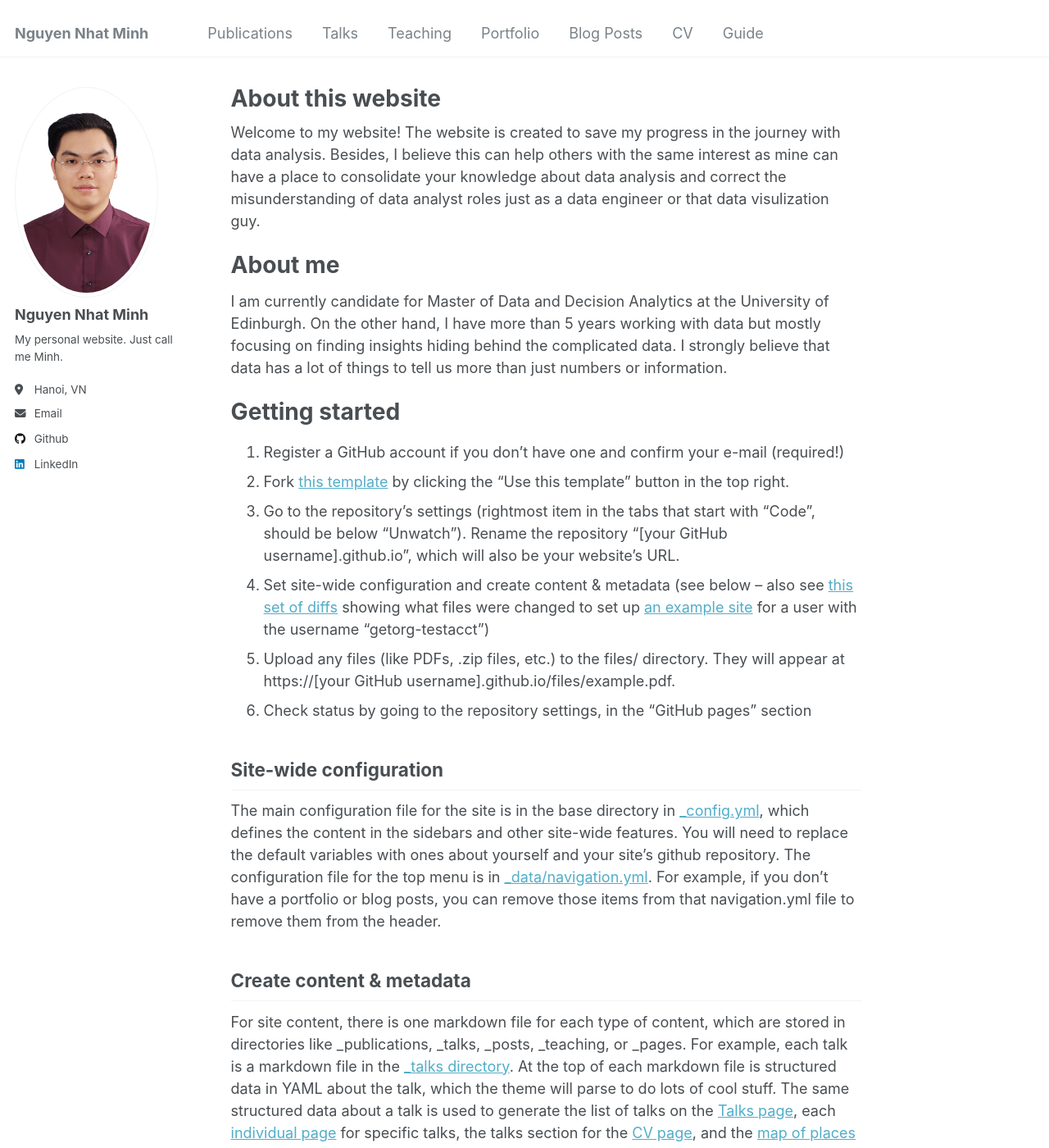
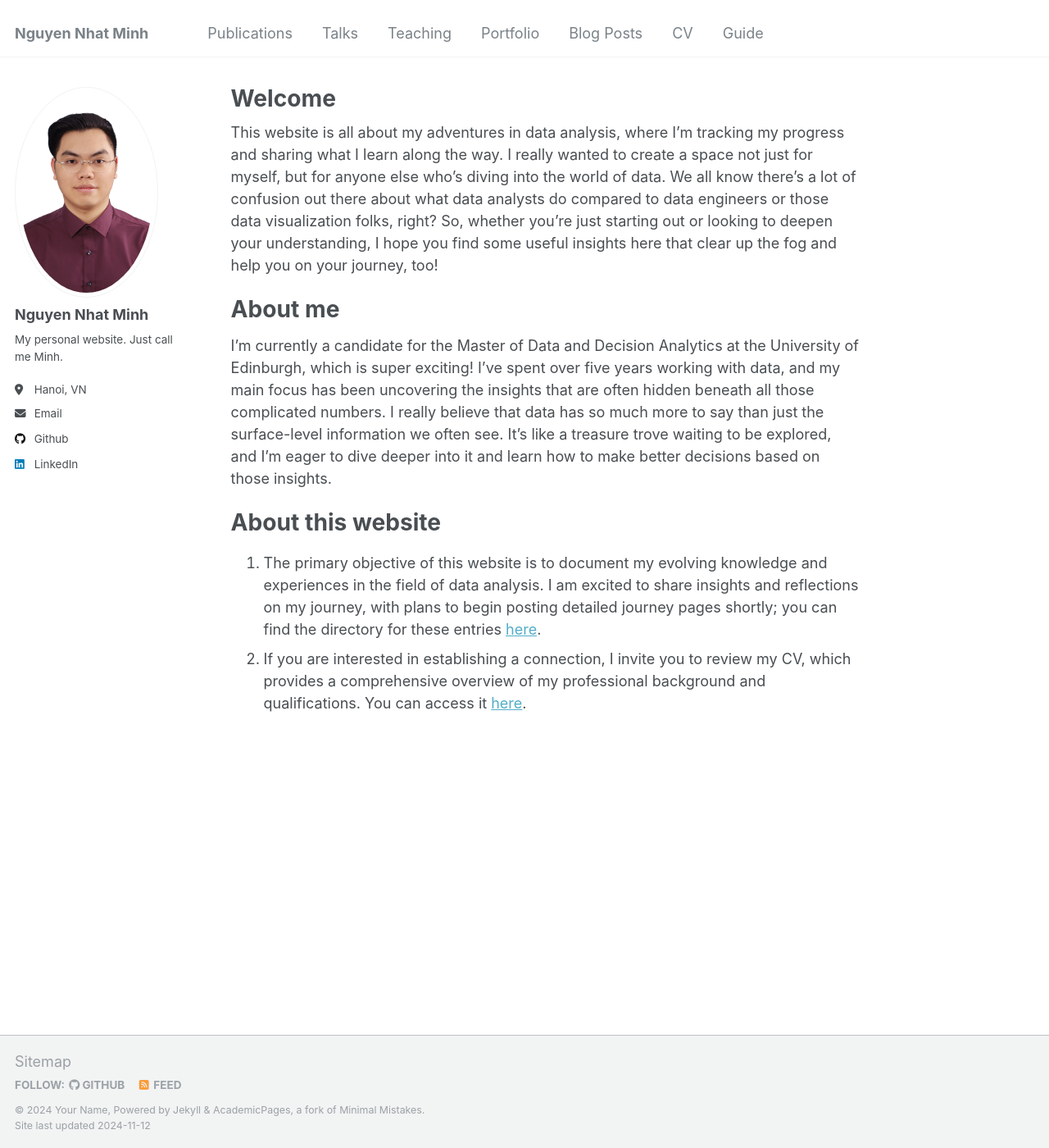
Before and after one commit to nguyen-nhat-minh/nguyen-nhat-minh.github.io, a Jekyll site: the page built from _pages/about.md, in a window 1280 px wide and 1400 px high. Shown: the whole window at 82% size. Built offline with Jekyll 4.4.1, drawn with Linux system fonts in a browser that asks for light colours; some of the changed text lies outside the part shown.

Commit message:
Update about.md

```diff
--- a/_pages/about.md
+++ b/_pages/about.md
@@ -1,47 +1,18 @@
 ---
 permalink: /
-title: "About this website"
+title: "Welcome"
 author_profile: true
 redirect_from:
   - /about/
   - /about.html
 ---
-Welcome to my website!
-The website is created to save my progress in the journey with data analysis. Besides, I believe this can help others with the same interest as mine can have a place to consolidate your knowledge about data analysis and correct the misunderstanding of data analyst roles just as a data engineer or that data visulization guy.
+This website is all about my adventures in data analysis, where I’m tracking my progress and sharing what I learn along the way. I really wanted to create a space not just for myself, but for anyone else who’s diving into the world of data. We all know there’s a lot of confusion out there about what data analysts do compared to data engineers or those data visualization folks, right? So, whether you’re just starting out or looking to deepen your understanding, I hope you find some useful insights here that clear up the fog and help you on your journey, too!
 
 About me
 ======
-I am currently candidate for Master of Data and Decision Analytics at the University of Edinburgh. On the other hand, I have more than 5 years working with data but mostly focusing on finding insights hiding behind the complicated data. I strongly believe that data has a lot of things to tell us more than just numbers or information.
+I’m currently a candidate for the Master of Data and Decision Analytics at the University of Edinburgh, which is super exciting! I’ve spent over five years working with data, and my main focus has been uncovering the insights that are often hidden beneath all those complicated numbers. I really believe that data has so much more to say than just the surface-level information we often see. It’s like a treasure trove waiting to be explored, and I’m eager to dive deeper into it and learn how to make better decisions based on those insights.
 
-Getting started
+About this website
 ======
-1. Register a GitHub account if you don't have one and confirm your e-mail (required!)
-1. Fork [this template](https://github.com/academicpages/academicpages.github.io) by clicking the "Use this template" button in the top right.
-1. Go to the repository's settings (rightmost item in the tabs that start with "Code", should be below "Unwatch"). Rename the repository "[your GitHub username].github.io", which will also be your website's URL.
-1. Set site-wide configuration and create content & metadata (see below -- also see [this set of diffs](http://archive.is/3TPas) showing what files were changed to set up [an example site](https://getorg-testacct.github.io) for a user with the username "getorg-testacct")
-1. Upload any files (like PDFs, .zip files, etc.) to the files/ directory. They will appear at https://[your GitHub username].github.io/files/example.pdf.
-1. Check status by going to the repository settings, in the "GitHub pages" section
-
-Site-wide configuration
-------
-The main configuration file for the site is in the base directory in [_config.yml](https://github.com/academicpages/academicpages.github.io/blob/master/_config.yml), which defines the content in the sidebars and other site-wide features. You will need to replace the default variables with ones about yourself and your site's github repository. The configuration file for the top menu is in [_data/navigation.yml](https://github.com/academicpages/academicpages.github.io/blob/master/_data/navigation.yml). For example, if you don't have a portfolio or blog posts, you can remove those items from that navigation.yml file to remove them from the header.
-
-Create content & metadata
-------
-For site content, there is one markdown file for each type of content, which are stored in directories like _publications, _talks, _posts, _teaching, or _pages. For example, each talk is a markdown file in the [_talks directory](https://github.com/academicpages/academicpages.github.io/tree/master/_talks). At the top of each markdown file is structured data in YAML about the talk, which the theme will parse to do lots of cool stuff. The same structured data about a talk is used to generate the list of talks on the [Talks page](https://academicpages.github.io/talks), each [individual page](https://academicpages.github.io/talks/2012-03-01-talk-1) for specific talks, the talks section for the [CV page](https://academicpages.github.io/cv), and the [map of places you've given a talk](https://academicpages.github.io/talkmap.html) (if you run this [python file](https://github.com/academicpages/academicpages.github.io/blob/master/talkmap.py) or [Jupyter notebook](https://github.com/academicpages/academicpages.github.io/blob/master/talkmap.ipynb), which creates the HTML for the map based on the contents of the _talks directory).
-
-**Markdown generator**
-
-The repository includes [a set of Jupyter notebooks](https://github.com/academicpages/academicpages.github.io/tree/master/markdown_generator
-) that converts a CSV containing structured data about talks or presentations into individual markdown files that will be properly formatted for the Academic Pages template. The sample CSVs in that directory are the ones I used to create my own personal website at stuartgeiger.com. My usual workflow is that I keep a spreadsheet of my publications and talks, then run the code in these notebooks to generate the markdown files, then commit and push them to the GitHub repository.
-
-How to edit your site's GitHub repository
-------
-Many people use a git client to create files on their local computer and then push them to GitHub's servers. If you are not familiar with git, you can directly edit these configuration and markdown files directly in the github.com interface. Navigate to a file (like [this one](https://github.com/academicpages/academicpages.github.io/blob/master/_talks/2012-03-01-talk-1.md) and click the pencil icon in the top right of the content preview (to the right of the "Raw | Blame | History" buttons). You can delete a file by clicking the trashcan icon to the right of the pencil icon. You can also create new files or upload files by navigating to a directory and clicking the "Create new file" or "Upload files" buttons.
-
-Example: editing a markdown file for a talk
-![Editing a markdown file for a talk](/images/editing-talk.png)
-
-For more info
-------
-More info about configuring Academic Pages can be found in [the guide](https://academicpages.github.io/markdown/), the [growing wiki](https://github.com/academicpages/academicpages.github.io/wiki), and you can always [ask a question on GitHub](https://github.com/academicpages/academicpages.github.io/discussions). The [guides for the Minimal Mistakes theme](https://mmistakes.github.io/minimal-mistakes/docs/configuration/) (which this theme was forked from) might also be helpful.
+1. The primary objective of this website is to document my evolving knowledge and experiences in the field of data analysis. I am excited to share insights and reflections on my journey, with plans to begin posting detailed journey pages shortly; you can find the directory for these entries [here]().
+2. If you are interested in establishing a connection, I invite you to review my CV, which provides a comprehensive overview of my professional background and qualifications. You can access it [here](https://nguyen-nhat-minh.github.io/cv).
```
